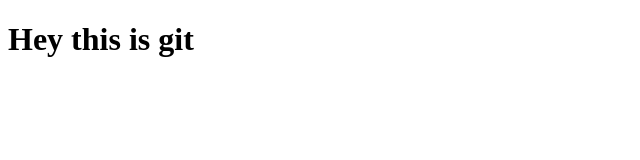
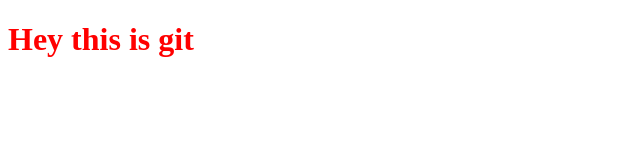
Before and after one commit to raghulraz/Git-introduction, a plain HTML site: page index.html in a window 1280 px wide. Shown: the whole page, without its empty margins (0-640 px from the left). Drawn offline with Linux system fonts and the light colour scheme.

Commit message:
Update index.html

```diff
--- a/index.html
+++ b/index.html
@@ -7,7 +7,7 @@
     <title>Document</title>
 </head>
 <body>
-   <h1 style=color:"red">Hey this is git
+   <h1 style="color:red">Hey this is git
 
    </h1>
 </body>
```
